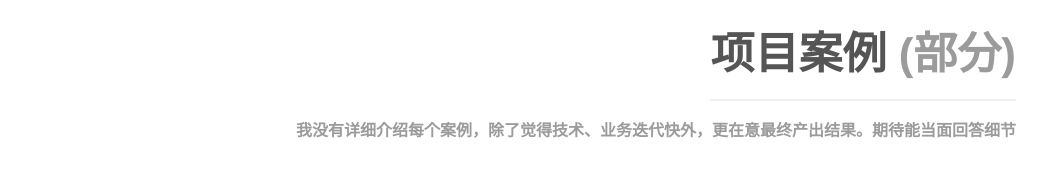
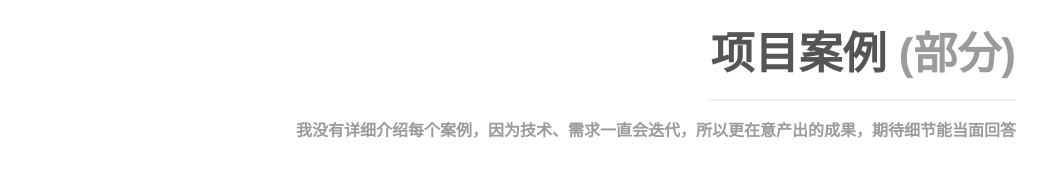
Before and after one commit to think2011/resume, a website built with webpack: page src/index.html in a window 1280 px wide. Shown: the part 2500-2678 px from the top of the page, without its empty margins (116-1163 px from the left). Built offline with nearby package versions, Linux system fonts and the light colour scheme; a script that the page names is missing.

Commit message:
perf 🚀 文案

```diff
--- a/src/index.html
+++ b/src/index.html
@@ -130,7 +130,7 @@ layout: false
             <h2>
                 项目案例 <span class="text-muted">(部分)</span>
             </h2>
-            <h4 class="text-muted">我没有详细介绍每个案例，除了觉得技术、业务迭代快外，更在意最终产出结果。期待能当面回答细节</h4>
+            <h4 class="text-muted">我没有详细介绍每个案例，因为技术、需求一直会迭代，所以更在意产出的成果，期待细节能当面回答</h4>
         </div>
 
         <div class="contents more--project">
```
Also changed, not shown: index.html (+1 -1 lines).
